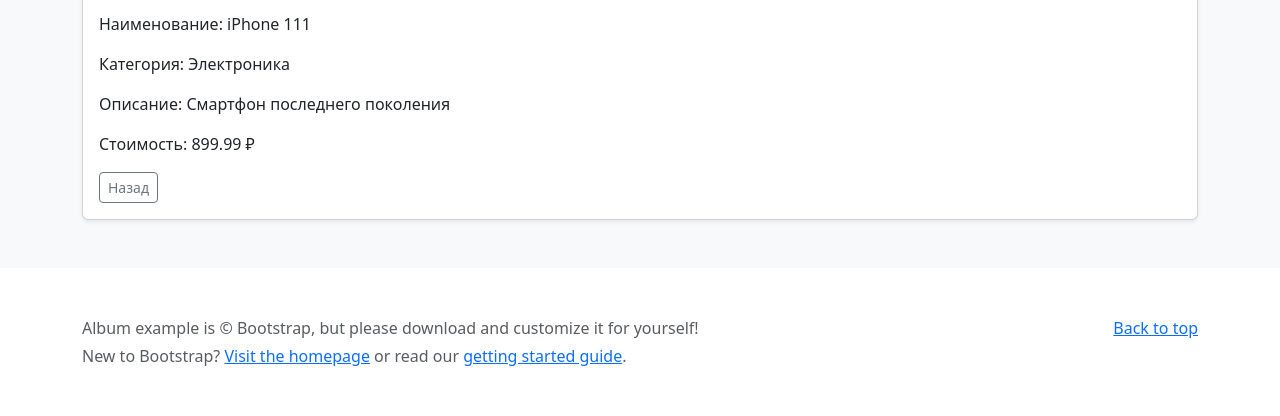
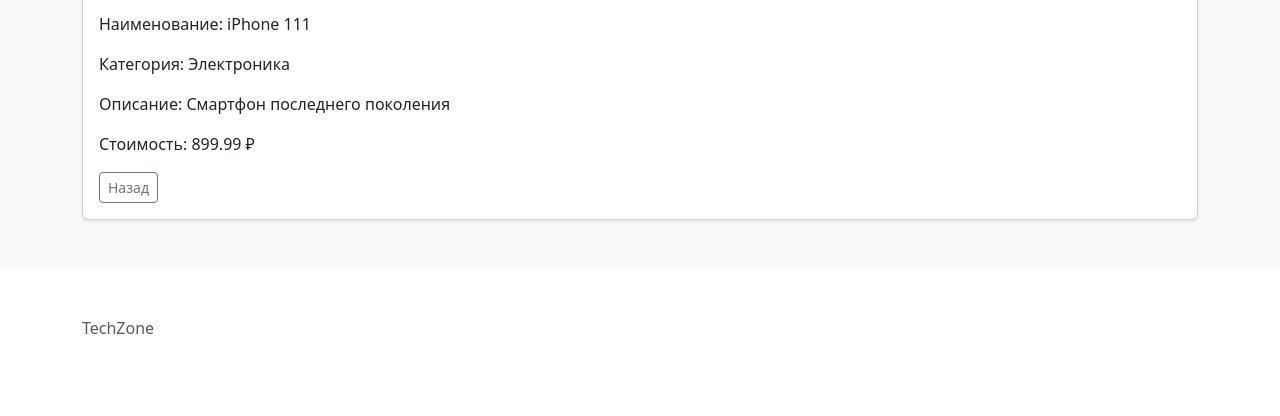
Before and after one commit to Sevaat/Django_Project, a Django app: page /products/1/ in a window 1280 px wide. Shown: the part 863-1279 px from the top of the page. After the commit the page ends 1197 px from the top, so only its background shows below. Run offline with Django 5.2, Linux system fonts and the light colour scheme; data comes from the database, SQL or seed files in the repository; some libraries are stand-ins or nearby versions.

Commit message:
Изменено содержимое главной страницы

```diff
--- a/catalog/templates/base.html
+++ b/catalog/templates/base.html
@@ -7,7 +7,7 @@
     <meta name="description" content="">
     <meta name="author" content="Mark Otto, Jacob Thornton, and Bootstrap contributors">
     <meta name="generator" content="Astro v5.13.2">
-    <title>Album example · Bootstrap v5.3</title>
+    <title>TechZone</title>
     <link rel="canonical" href="https://getbootstrap.com/docs/5.3/examples/album/">
     <script src="{% static 'js/color-modes.js' %}"></script>
     <link href="{% static 'css/bootstrap.min.css' %}" rel="stylesheet">
@@ -100,10 +100,9 @@
     {% endblock %}
 </main>
 <footer class="text-body-secondary py-5">
-    <div class="container"><p class="float-end mb-1"><a href="#">Back to top</a></p>
-        <p class="mb-1">Album example is &copy; Bootstrap, but please download and customize it for yourself!</p>
-        <p class="mb-0">New to Bootstrap? <a href="/">Visit the homepage</a> or read our <a
-                href="/docs/5.3/getting-started/introduction">getting started guide</a>.</p></div>
+    <div class="container">
+        <p class="mb-1">TechZone</p>
+    </div>
 </footer>
 <script src="{% static 'js/bootstrap.bundle.min.js' %}" class="astro-vvvwv3sm"></script>
 </body>
```
